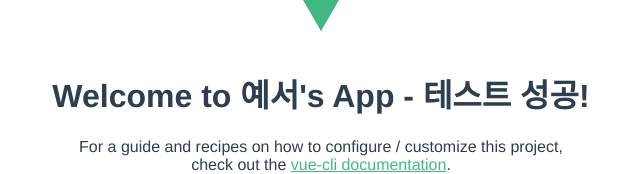
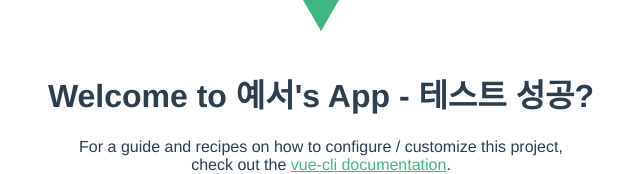
Before and after one commit to yeeybook/vue-devops, a Vue app: page / in a window 1280 px wide. Shown: the part 215-389 px from the top of the page, without its empty margins (319-959 px from the left). Built offline with nearby package versions, Linux system fonts and the light colour scheme.

Commit message:
테스트 수정

```diff
--- a/src/App.vue
+++ b/src/App.vue
@@ -1,6 +1,6 @@
 <template>
   <img alt="Vue logo" src="./assets/logo.png" />
-  <HelloWorld msg="Welcome to 예서's App - 테스트 성공!" />
+  <HelloWorld msg="Welcome to 예서's App - 테스트 성공?" />
 </template>
 
 <script>
```
